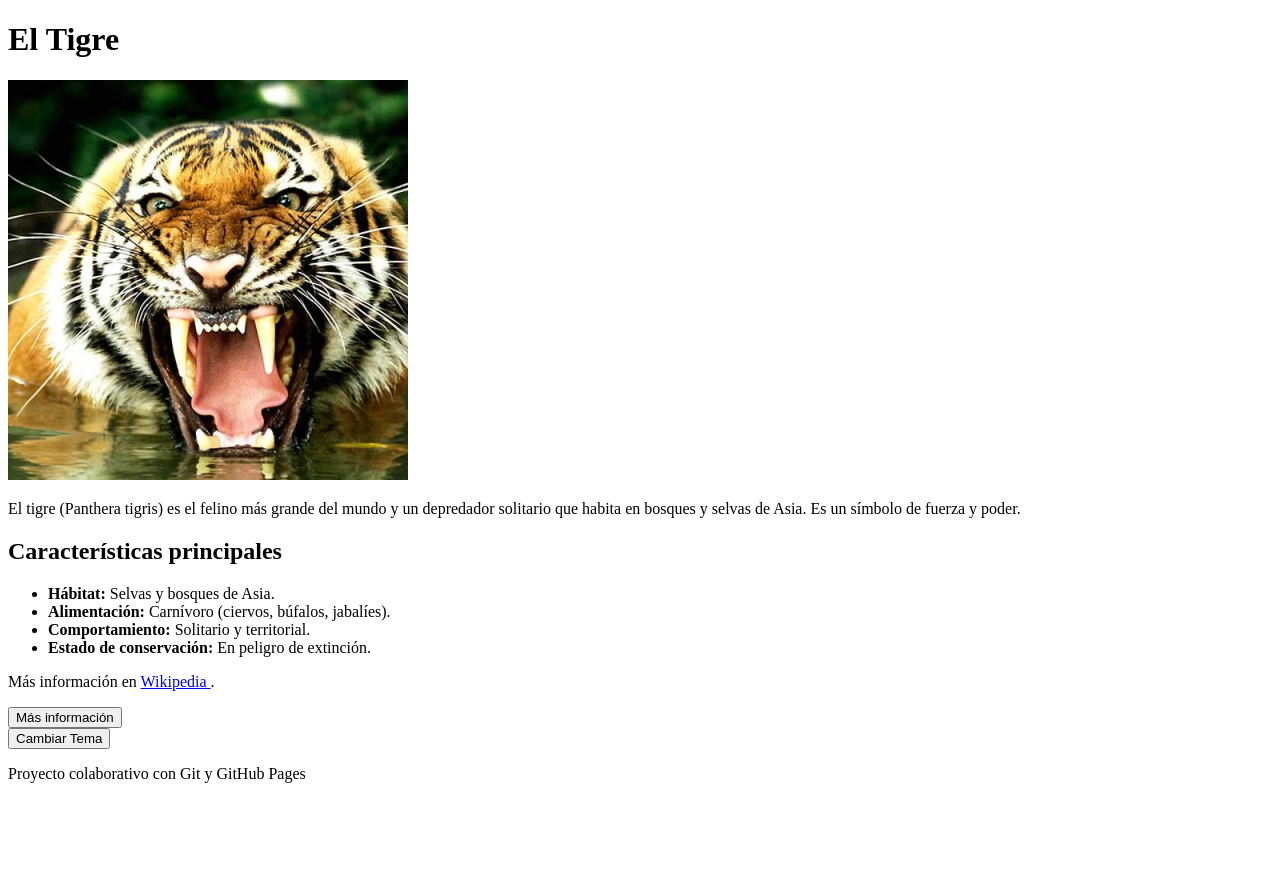
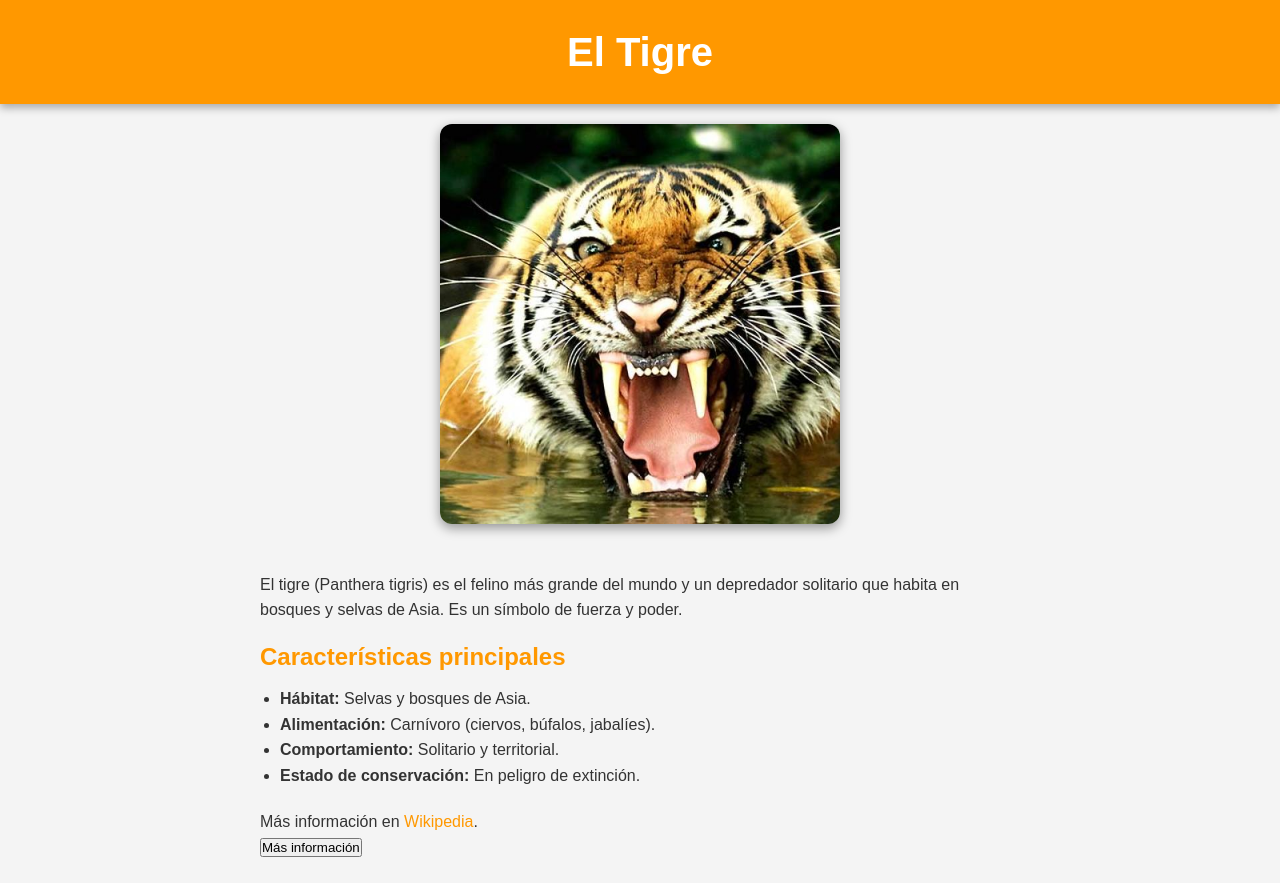
Before and after one commit to sebas17xd/taller_tigre, a plain HTML site: page index.html in a window 1280 px wide. Shown: the top 883 px of the page. Before the commit the page ends 800 px from the top, so only its background shows below. Drawn offline with Linux system fonts and the light colour scheme.

Commit message:
Agrego diseño css y lo vincule

```diff
--- a/index.html
+++ b/index.html
@@ -1,10 +1,10 @@
 <!DOCTYPE html>
 <html lang="es">
 <head>
-  <meta charset="UTF-8">
-  <meta name="viewport" content="width=device-width, initial-scale=1.0">
+  <meta charset="UTF-8" />
+  <meta name="viewport" content="width=device-width, initial-scale=1.0"/>
   <title>Tigre - Proyecto Colaborativo</title>
-  <link rel="stylesheet" href="styles.css">
+  <link rel="stylesheet" href="styles.css"> <!-- Enlace al CSS -->
 </head>
 <body>
   <header>
@@ -14,9 +14,7 @@
   <main>
     <!-- Sección de imagen -->
     <section id="imagen">
-      <img src="img/Tigre.jpg"
-           alt="Tigre en su hábitat natural"
-           width="400">
+      <img src="img/Tigre.jpg" alt="Tigre en su hábitat natural" width="400">
     </section>
 
     <!-- Sección de descripción -->
@@ -33,9 +31,7 @@
       </ul>
 
       <p>Más información en
-        <a href="https://es.wikipedia.org/wiki/Panthera_tigris" target="_blank">
-          Wikipedia
-        </a>.
+        <a href="https://es.wikipedia.org/wiki/Panthera_tigris" target="_blank">Wikipedia</a>.
       </p>
 
       <button onclick="mostrarMas()">Más información</button>
@@ -47,6 +43,6 @@
     <p>Proyecto colaborativo con Git y GitHub Pages</p>
   </footer>
 
-  <script src="script.js"></script>
+  <script src="script.js"></script> <!-- Enlace al JS -->
 </body>
 </html>
--- /dev/null
+++ b/styles.css
@@ -0,0 +1,111 @@
+/* Reset básico */
+* {
+  margin: 0;
+  padding: 0;
+  box-sizing: border-box;
+}
+
+/* Estilo general */
+body {
+  font-family: Arial, sans-serif;
+  background-color: #f4f4f4;
+  color: #333;
+  text-align: center;
+  line-height: 1.6;
+}
+
+/* Encabezado */
+header {
+  background: #ff9800;
+  padding: 20px;
+  color: white;
+  box-shadow: 0px 4px 8px rgba(0,0,0,0.3);
+}
+
+header h1 {
+  font-size: 2.5em;
+}
+
+/* Sección de imagen */
+#imagen img {
+  margin: 20px 0;
+  border-radius: 12px;
+  box-shadow: 0px 4px 12px rgba(0,0,0,0.4);
+  max-width: 100%;
+  height: auto;
+}
+
+/* Descripción */
+#descripcion {
+  padding: 20px;
+  max-width: 800px;
+  margin: auto;
+  text-align: left;
+}
+
+#descripcion h2 {
+  margin-top: 15px;
+  color: #ff9800;
+}
+
+#descripcion ul {
+  margin: 10px 0 20px 20px;
+}
+
+#descripcion a {
+  color: #ff9800;
+  text-decoration: none;
+}
+
+#descripcion a:hover {
+  text-decoration: underline;
+}
+
+/* Footer */
+footer {
+  background: #333;
+  color: white;
+  padding: 15px;
+  margin-top: 20px;
+}
+
+footer button {
+  padding: 10px 20px;
+  margin-bottom: 10px;
+  border: none;
+  border-radius: 8px;
+  cursor: pointer;
+  background-color: #ff9800;
+  color: white;
+  font-size: 16px;
+}
+
+footer button:hover {
+  background-color: #e68900;
+}
+
+/* Modo oscuro */
+.oscuro {
+  background-color: #121212;
+  color: #f4f4f4;
+}
+
+/* Diseño responsivo */
+@media (max-width: 768px) {
+  header h1 {
+    font-size: 2em;
+  }
+  #descripcion {
+    padding: 15px;
+    text-align: justify;
+  }
+}
+
+@media (max-width: 480px) {
+  header h1 {
+    font-size: 1.5em;
+  }
+  footer button {
+    width: 100%;
+  }
+}
```
